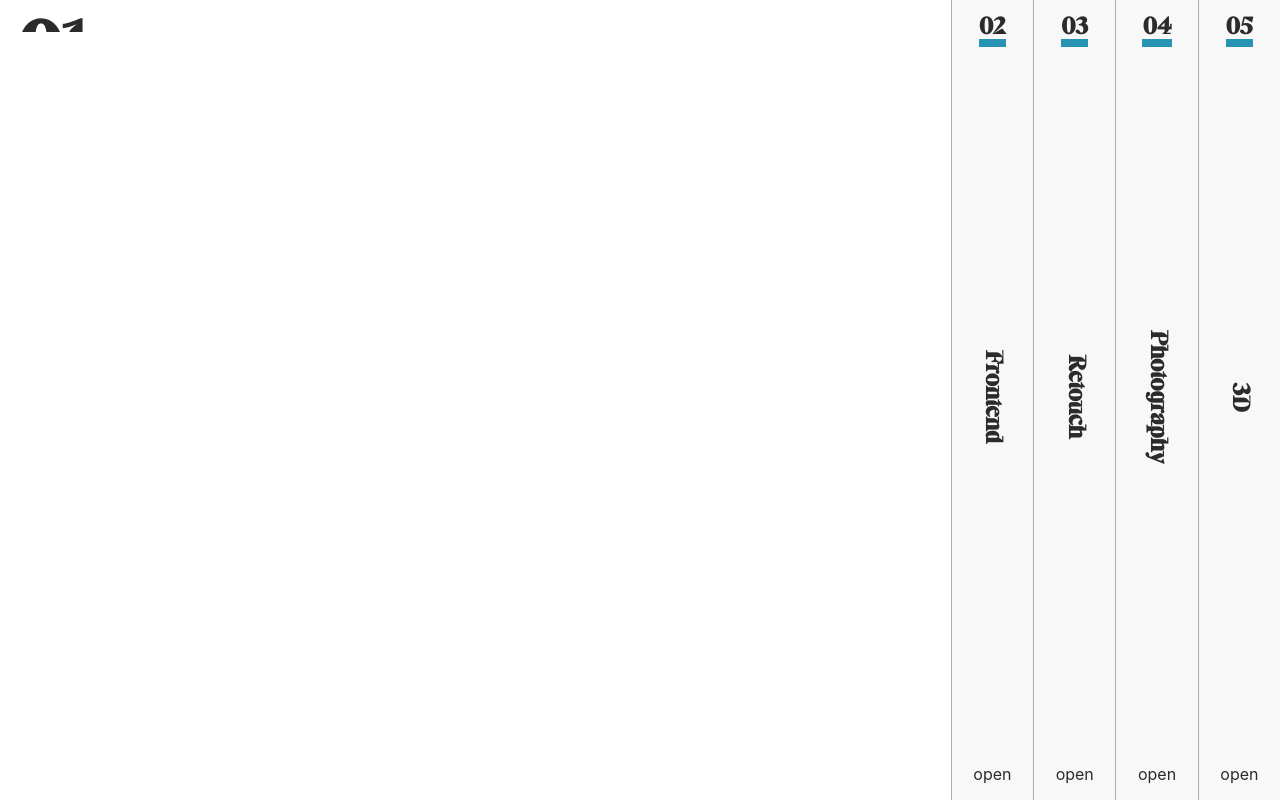
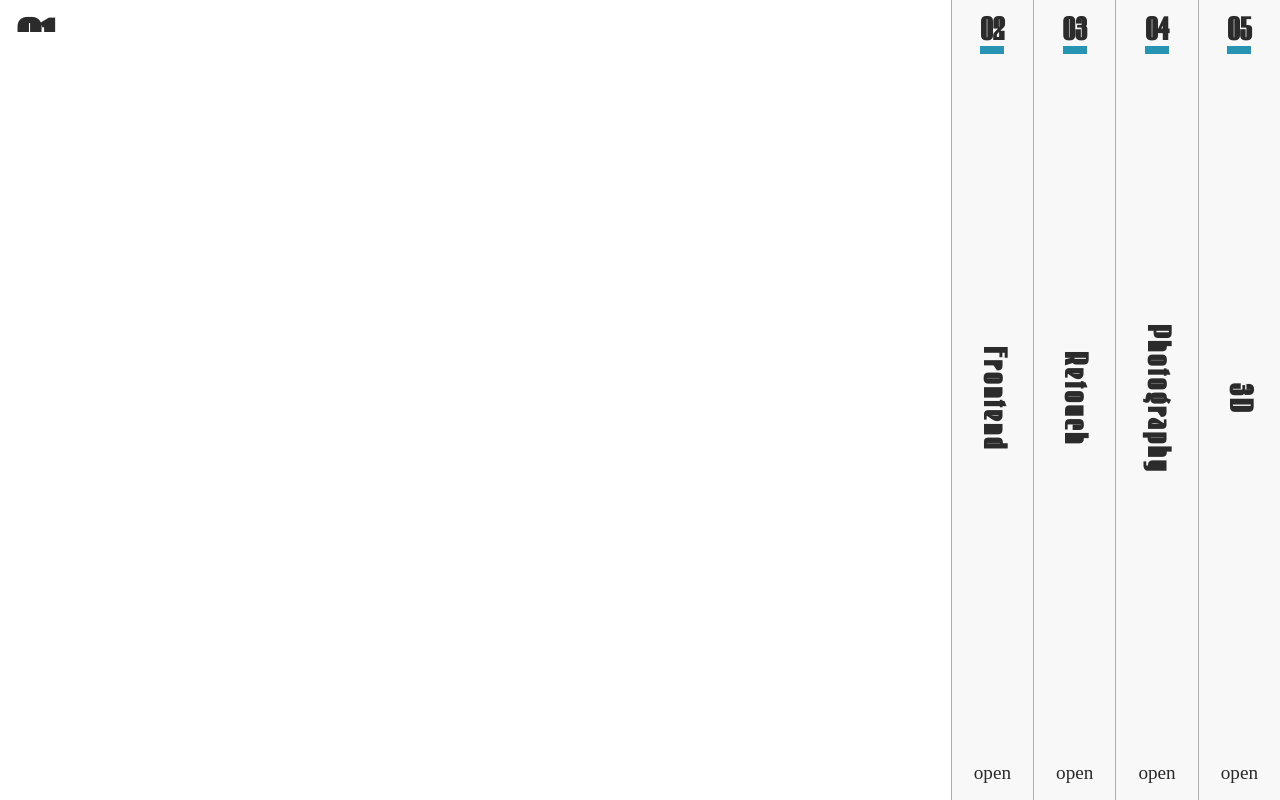
Before and after one commit to alastairfarman/Portfolio, a React (Create React App) app: page / in a window 1280 px wide. Built offline with nearby package versions, Linux system fonts and the light colour scheme.

Commit message:
Updated fonts

```diff
--- a/src/components/About.js
+++ b/src/components/About.js
@@ -56,6 +56,7 @@ function About() {
           </ul>
           <br />
           <h3>Employers and Clients</h3>
+          <br />
           <span>
             Net-A-Porter, Mr Porter, Urban Outfitters, Dr Martens, AllSaints
           </span>
--- a/src/index.css
+++ b/src/index.css
@@ -3,33 +3,44 @@
 }
 
 @font-face {
-  font-family: BN-Shade;
-  src: url(../public/assets/fonts/BNShade.otf);
+  font-family: 'BN-Shade';
+  src: url('../public/assets/fonts/BNShade.otf');
 }
 
-@import url("https://fonts.googleapis.com/css2?family=Inter:wght@100;200;300;400;500;600;700;800;900&display=swap");
+
+@font-face {
+  font-family: 'BN-Burough';
+  src: url('../public/assets/fonts/BNBurough-Clean.otf');
+}
+
+@import url('https://fonts.googleapis.com/css2?family=Heebo:wght@100;200;300;400;500;600;700&display=swap');
+
 
 main {
-  font-family: Inter;
+  font-family: Heebo;
+  font-size: 1.2rem;
+  font-weight: 200;
   display: flex;
   justify-content: space-evenly;
   color: #2a2b2a;
 }
 
 h1 {
-  font-family: BN-Shade;
-  font-size: 6vw;
+  font-family: BN-Burough;
+  font-size: clamp(2rem, 6vw, 4rem);
   transition: all ease-in-out 1s;
   border-bottom: solid 0.5rem #2694b2;
 }
 
 .minimised h1 {
-  font-size: 1.5rem;
+  font-size: 2rem;
   transition: all ease-in-out 1s;
 }
 
 h2 {
-  font-family: BN-Shade;
+  font-family: BN-Burough;
+  font-size: clamp(2rem, 6vw, 4rem);
+  letter-spacing: 0.08rem;
   transition: all ease-in-out 1s;
   text-align: center;
   padding: 1rem 1rem 1rem 0;
@@ -37,16 +48,14 @@ h2 {
 }
 
 .minimised h2 {
+  font-size: 2rem;
+  letter-spacing: 0.2rem;
   transform: rotate(90deg);
   transition: all ease-in-out 1s;
 }
 
 h3 {
   font-weight: 300;
-}
-
-p {
-  font-family: Inter, sans-serif;
 }
 
 summary {
@@ -160,10 +169,11 @@ hr {
   scroll-snap-type: y proximity;
 }
 
-#selector-about .scroll-area {
-  max-width: 600px;
+#selector-about .scroll-area p {
+  max-width: 1000px;
   align-self: center;
   text-align: start;
+  margin: 1rem;
 }
 
 .scroll-area img {
@@ -286,6 +296,10 @@ hr {
     padding: 0;
   }
 
+  h2{
+    font-size: 9vw;
+  }
+
   #hamburger {
     position: fixed;
     right: 1rem;
@@ -294,6 +308,7 @@ hr {
     padding: 0.5rem;
     background-color: rgba(245, 245, 245, 0.95);
     box-shadow: 0 0 0 100vmax rgba(0, 0, 0, 0.8);
+    backdrop-filter: blur(5px);
     transition: box-shadow 0.2s ease-in-out;
   }
 
```
Also changed, not shown: public/assets/fonts/BNBurough-Clean.otf (added).
